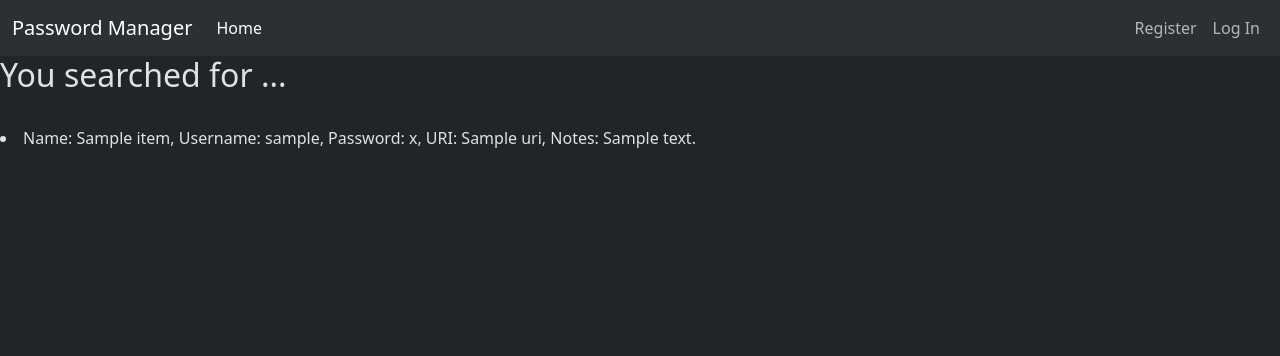
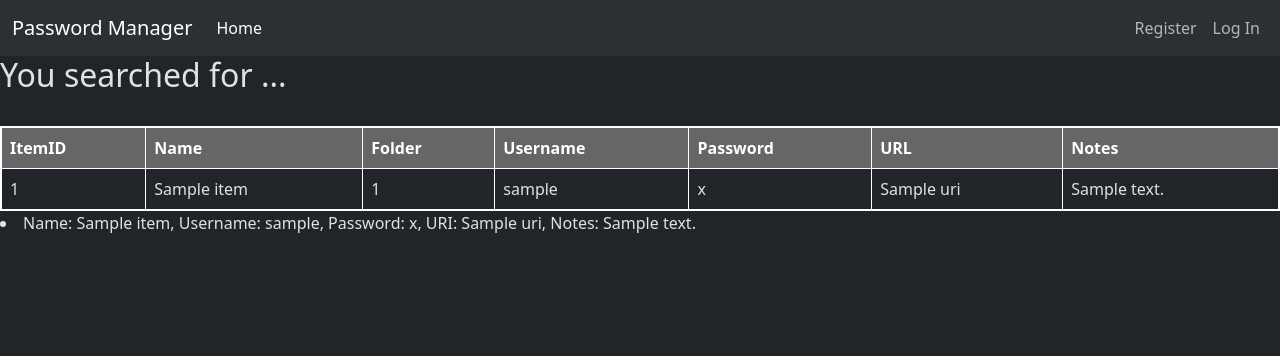
Before and after one commit to quinone/password-manager, a Flask app: template app/templates/search.html in a window 1280 px wide. Shown: the top 356 px of the page. Run offline with Flask 3, Linux system fonts and the light colour scheme; the template is opened without the code that fills it: most values are stand-ins (such as "Sample title", 1, 10 or a date in 2020); some libraries are stand-ins or nearby versions.

Commit message:
Fixed duplicates and add table to search results

```diff
--- a/app/templates/profile.html
+++ b/app/templates/profile.html
@@ -8,9 +8,8 @@
 
     <h1>Welcome {{ user_info[2] }}</h1>
     <ul>
-           <li><a href="/vault">Vault</a></li>
+           <li><a href="{{ url_for('vault.vault') }}">Vault</a></li>
            <li><a href="{{ url_for('settings.settings') }}">Settings</a></li>
-            <li><a href="/settings">Settings</a></li>
         </ul>
 
 
--- a/app/templates/search.html
+++ b/app/templates/search.html
@@ -2,9 +2,61 @@
 {% block title %}Search{% endblock %}
 
 {% block content %}
+<style>
+    table {
+        border-collapse: collapse;
+        width: 100%;
+        border: 2px solid white; /* Set the table border color */
+    }
+    th, td {
+        border: 1px solid white; /* Set the cell border color */
+        padding: 8px;
+        text-align: left;
+    }
+    th {
+        background-color: #666; /* Set a background color for the header row */
+        color: white; /* Set text color for the header row */
+    }
+    .button-container button {
+        width: 100%; /* Set equal width for all buttons */
+    }
+</style>
 <h2>You searched for ...</h2>
 <h3>{{ searched }}</h3>
 <br>
+<table>
+    <thead>
+        <tr>
+            <th>ItemID</th>
+            <th>Name</th>
+            <th>Folder</th>
+            <th>Username</th>
+            <th>Password</th>
+            <th>URL</th>
+            <th>Notes</th>
+        </tr>
+    </thead>
+    <tbody>
+        {% for item in items %}
+        <tr>
+            <td>{{ item.ID }}</td>
+            <td>{{ item.NAME }}</td>
+            <td>{{ item.FOLDER_ID }}</td>
+            <td>{{ item.USERNAME }}</td>
+            <td>
+                {% if hide_password %}
+                    ********
+                {% else %}
+                    {{ item.PASSWORD }}
+                {% endif %}
+            </td>
+            <td>{{ item.URI }}</td>
+            <td>{{ item.NOTES }}</td>
+        </tr>
+        {% endfor %}
+    </tbody>
+</table>
+
 {% for dict_item in items %}
             <li>Name: {{ dict_item.NAME }}, Username: {{ dict_item.USERNAME }}, Password: {{ dict_item.PASSWORD }}, URI: {{ dict_item.URI }}, Notes: {{ dict_item.NOTES }}</li>
         {% endfor %}
```
Also changed, not shown: app/templates/vault.html (+41 -8 lines), app/vault.py (+0 -33 lines).
